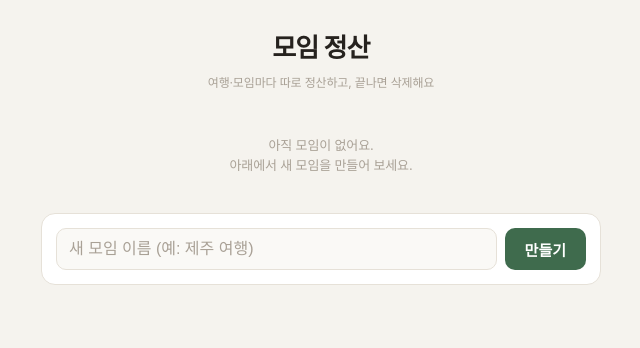
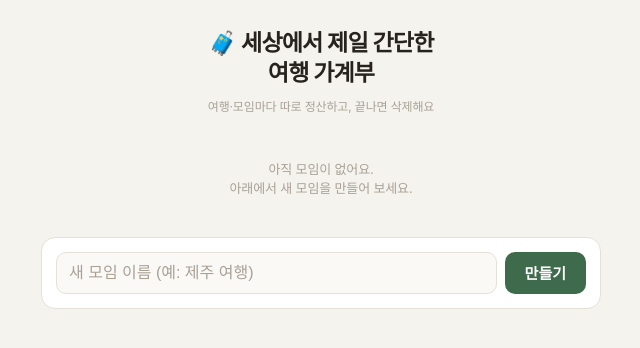
Before and after one commit to Dahyeonjang/moa, a plain HTML site: page index.html in a window 1280 px wide. Shown: the whole page, without its empty margins (319-959 px from the left). Drawn offline with Linux system fonts and the light colour scheme.

Commit message:
홈 제목: 세상에서 제일 간단한 여행 가계부 🧳 + 도쿄 정산 엑셀 샘플

```diff
--- a/index.html
+++ b/index.html
@@ -3,7 +3,7 @@
 <head>
 <meta charset="UTF-8">
 <meta name="viewport" content="width=device-width, initial-scale=1.0, maximum-scale=1.0">
-<title>모임 정산</title>
+<title>세상에서 제일 간단한 여행 가계부</title>
 <style>
   :root {
     /* 색 — 3단계 위계 */
@@ -311,8 +311,8 @@
 
   /* 홈 — 모임 목록 */
   .home-head { text-align: center; margin-bottom: 24px; }
-  .home-head h1 { font-size: var(--t-title); font-weight: 700; letter-spacing: -0.035em; }
-  .home-head p { font-size: var(--t-caption); color: var(--faint); margin-top: 7px; }
+  .home-head h1 { font-size: 23px; font-weight: 700; letter-spacing: -0.035em; line-height: 1.32; text-wrap: balance; }
+  .home-head p { font-size: var(--t-caption); color: var(--faint); margin-top: 9px; }
   .group-card {
     display: flex; align-items: stretch; gap: 8px; margin-bottom: 10px;
   }
@@ -353,7 +353,7 @@
 
 <div id="homeView" class="wrap" hidden>
   <div class="home-head">
-    <h1>모임 정산</h1>
+    <h1>🧳 세상에서 제일 간단한<br>여행 가계부</h1>
     <p>여행·모임마다 따로 정산하고, 끝나면 삭제해요</p>
   </div>
   <div id="groupList"></div>
@@ -1560,7 +1560,7 @@ function showHome() {
   localStorage.removeItem("moa-current");
   document.getElementById("groupView").hidden = true;
   document.getElementById("homeView").hidden = false;
-  document.title = "모임 정산";
+  document.title = "세상에서 제일 간단한 여행 가계부";
   renderHome();
 }
 async function openGroup(id) {
```
Also changed, not shown: 1 other file.
